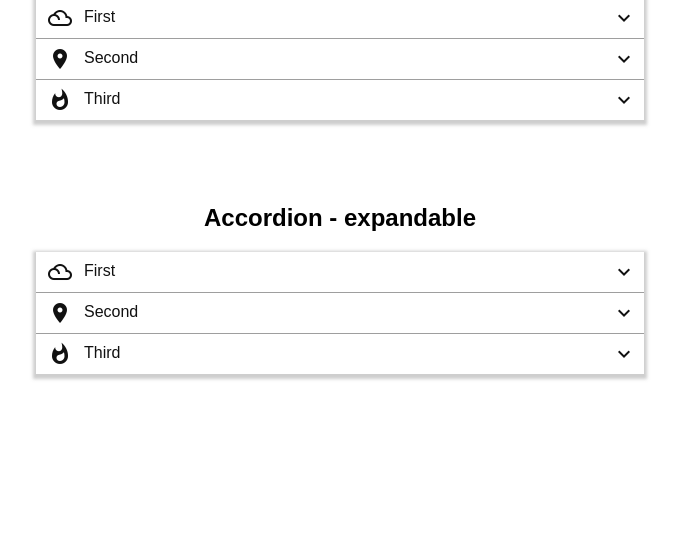
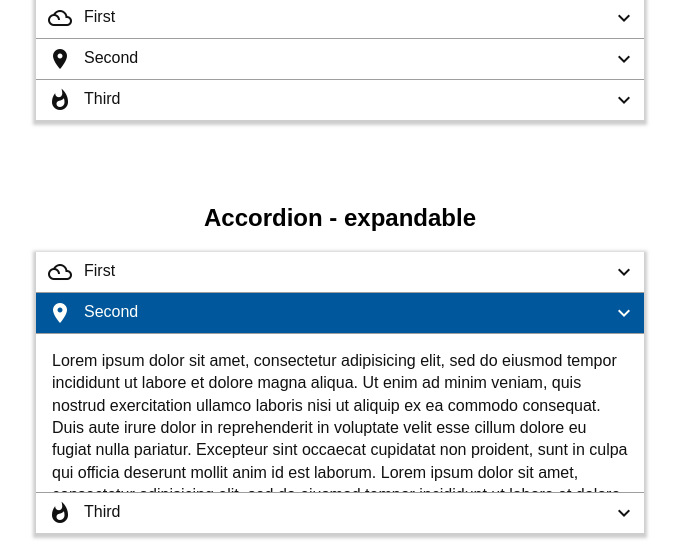
Before and after one commit to sebastianrb/ba-ui-framework-nascent, a plain HTML site: page bs-components/accordion.html in a window 1280 px wide. Both pictures are taken after a click on the element 640 px from the left and 413 px from the top of the page. Shown: the part 101-647 px from the top of the page, without its empty margins (300-979 px from the left). Drawn offline with nearby package versions, Linux system fonts and the light colour scheme; files that its build step writes are made by us from their sources.

Commit message:
adds JS for accordion type "expandable"
minor edits to css

needs DRY work on JS - maybe later

 On branch bobby_development
 Changes to be committed:
	modified:   javascript/accordion.js
	modified:   styles/scss/_component.accordion.scss

```diff
--- a/javascript/accordion.js
+++ b/javascript/accordion.js
@@ -47,6 +47,9 @@
     var eventTarget = event.target;
     var clickedAccordionHeader = eventTarget; // maybe not, we'll discover
     var parentAccordion;
+    var accordionHeaders;
+    var accordionBodys;
+    var nextSiblingAccordionBody;
     console.log("eventTarget:", eventTarget);
     /* only want to act if .c-na-accordion__header or a direct
         child was clicked */
@@ -76,9 +79,9 @@
       /* should have found the actual .c-na-accordion here */
       /* now get all child .c-na-accordion__header, and c-na-accordion__body
           elements */
-      var accordionHeaders = parentAccordion.querySelectorAll('.c-na-accordion__header');
+      accordionHeaders = parentAccordion.querySelectorAll('.c-na-accordion__header');
       console.log('accordionHeaders:', accordionHeaders);
-      var accordionBodys = parentAccordion.querySelectorAll('.c-na-accordion__body');
+      accordionBodys = parentAccordion.querySelectorAll('.c-na-accordion__body');
       console.log('accordionBodys:', accordionBodys);
       if (parentAccordion.dataset.accordionType == 'accordion') {
         console.log("BINGO ... accordion!");
@@ -86,7 +89,7 @@
             .c-na-accordion__body can be open, and the clicked
             .c-na-accordion__body can be toggled open/closed */
         for (var i=0; i<accordionHeaders.length; i++) {
-          var nextSiblingAccordionBody = accordionHeaders[i].nextElementSibling;
+          nextSiblingAccordionBody = accordionHeaders[i].nextElementSibling;
           console.log('nextSiblingAccordionBody:', nextSiblingAccordionBody);
           if (accordionHeaders[i] == clickedAccordionHeader) {
             console.log('accordionHeaders[i] == clickedAccordionHeader');
@@ -107,8 +110,27 @@
         }
 
       } else if (parentAccordion.dataset.accordionType == 'expandable') {
+        console.log("BINGO ... expandable!");
+        /* for the 'expandable' data-accordion-type, all
+            .c-na-accordion__body can be opened regardless of others'
+            state, and the clicked .c-na-accordion__body can be toggled
+            open/closed */
+        for (var i=0; i<accordionHeaders.length; i++) {
+          nextSiblingAccordionBody = accordionHeaders[i].nextElementSibling;
+          console.log('nextSiblingAccordionBody:', nextSiblingAccordionBody);
+          if (accordionHeaders[i] == clickedAccordionHeader) {
+            console.log('accordionHeaders[i] == clickedAccordionHeader');
+            if (nextSiblingAccordionBody.classList.contains('c-na-accordion__body--closed')) {
+              _swapClass(nextSiblingAccordionBody, 'c-na-accordion__body--closed', 'c-na-accordion__body--open');
+              accordionHeaders[i].classList.add('c-na-accordion__header--active');
+            } else if (nextSiblingAccordionBody.classList.contains('c-na-accordion__body--open')) {
+              _swapClass(nextSiblingAccordionBody, 'c-na-accordion__body--open', 'c-na-accordion__body--closed');
+              accordionHeaders[i].classList.remove('c-na-accordion__header--active');
+            }
+          }
+        }
+      }
 
-      }
     } else {
       /* neither .c-na-accordion__header, nor direct child was clicked */
       return;
--- a/styles/scss/_component.accordion.scss
+++ b/styles/scss/_component.accordion.scss
@@ -49,6 +49,7 @@
 }
 
 .c-na-accordion__body {
+  overflow-y: scroll;
   transition: all 0.35s ease;
   padding: 0 1rem;
 }
@@ -58,9 +59,7 @@
 }
 
 .c-na-accordion__body--open {
-  height: auto;
   height: 10rem;
-  overflow-y: scroll;
   border-top: 1px solid $grey-med;
 }
 
```
